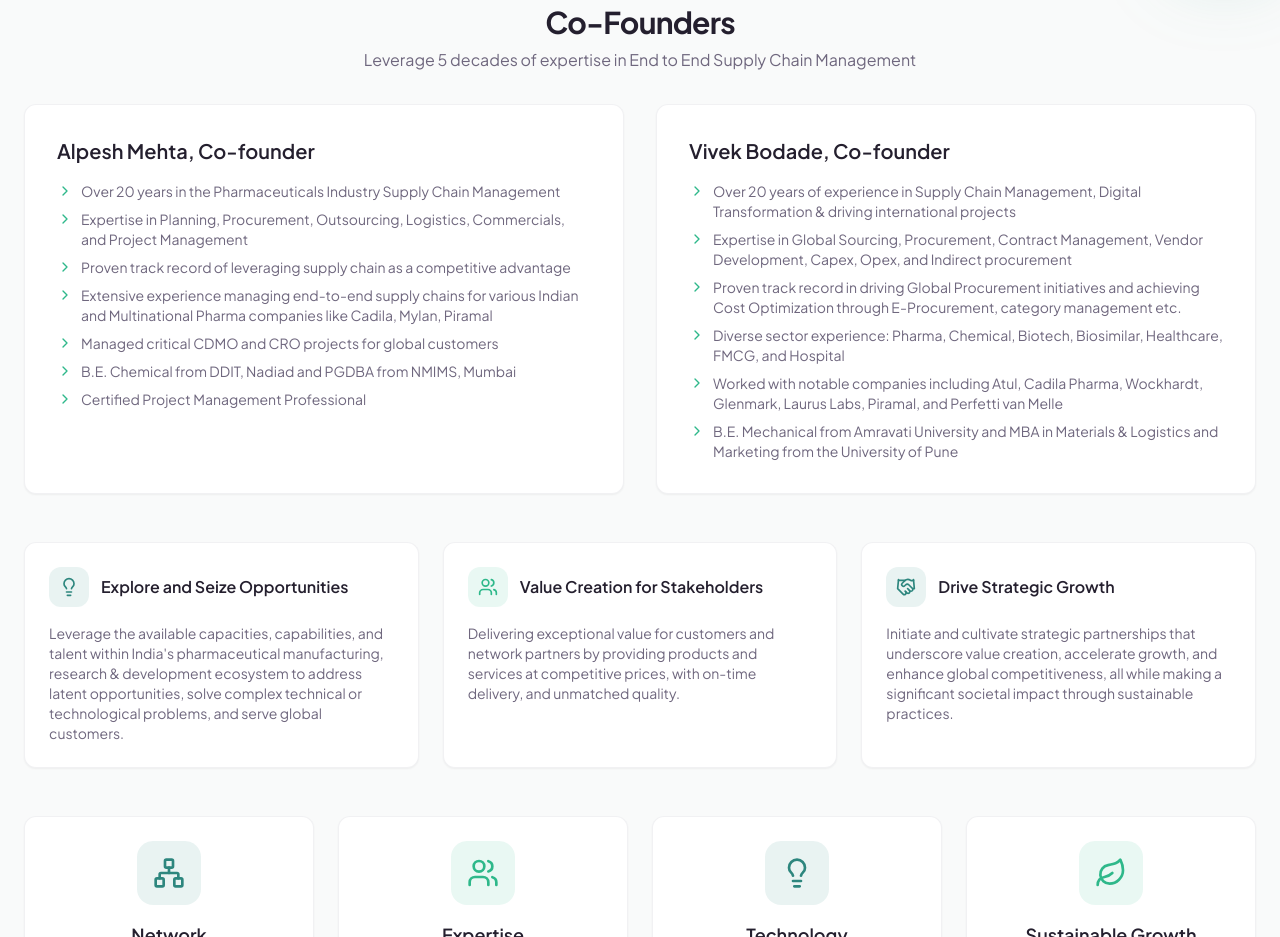
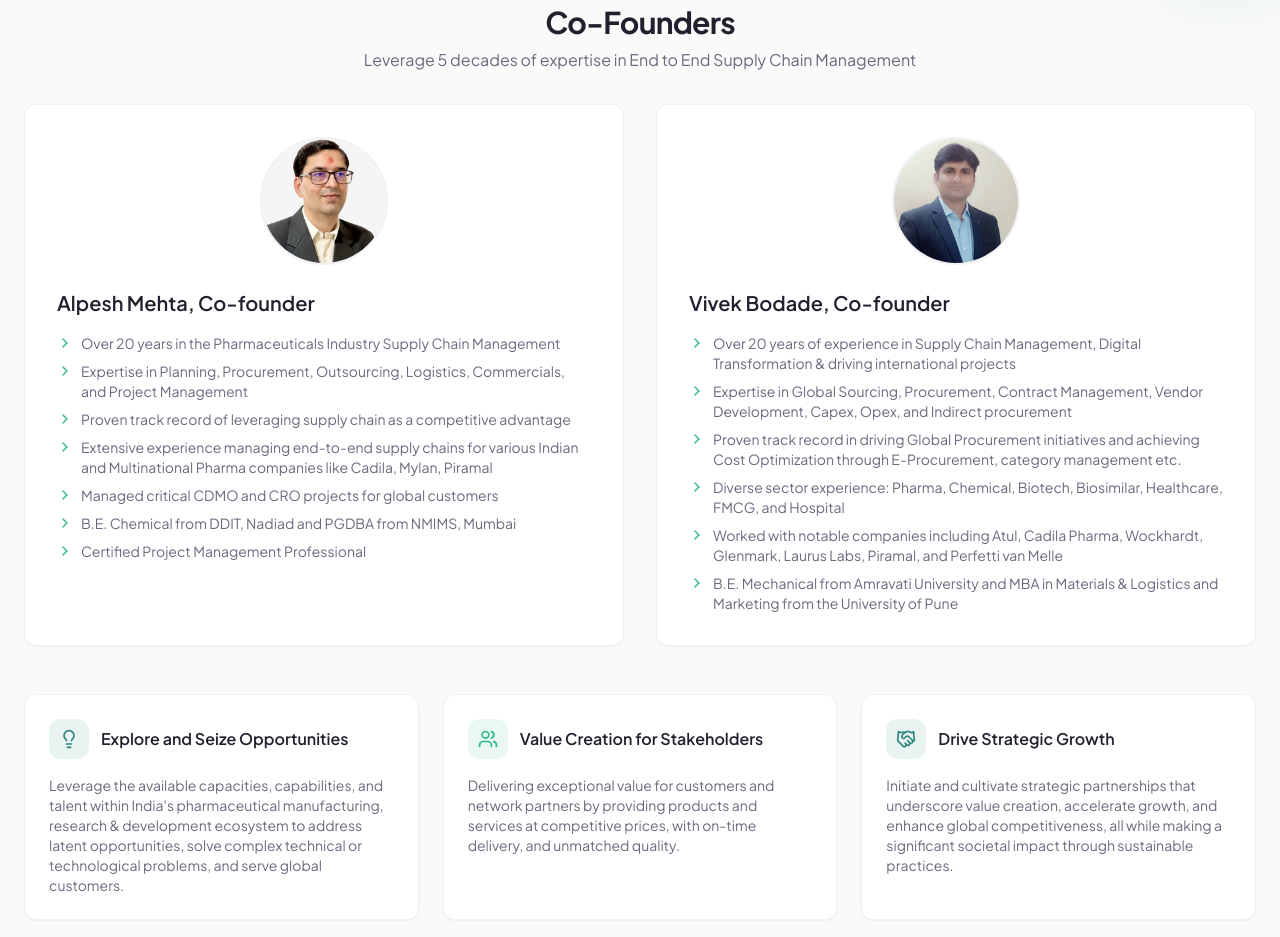
Before and after one commit to stochi0/covenants-landing-page, a Next.js app: page / in a window 1280 px wide. Shown: the part 4340-5277 px from the top of the page. Built offline with nearby package versions, Linux system fonts and the light colour scheme.

Commit message:
feat: add profile images for co-founders Alpesh Mehta and Vivek Bodade

```diff
--- a/app/page.tsx
+++ b/app/page.tsx
@@ -1032,6 +1032,17 @@ export default function Home() {
               <div className="grid md:grid-cols-2 gap-8">
                 <Card className="border-border/50 bg-card">
                   <CardContent className="p-8">
+                    <div className="flex justify-center mb-6">
+                      <div className="relative w-28 h-28 sm:w-32 sm:h-32 rounded-full overflow-hidden border-2 border-border/50 shrink-0">
+                        <Image
+                          src="/alpesh_mehta.jpeg"
+                          alt="Alpesh Mehta, Co-founder"
+                          fill
+                          className="object-cover object-top"
+                          sizes="128px"
+                        />
+                      </div>
+                    </div>
                     <h4 className="text-xl font-semibold text-foreground mb-4">Alpesh Mehta, Co-founder</h4>
                     <ul className="space-y-2 text-sm text-muted-foreground">
                       <li className="flex items-start gap-2">
@@ -1068,6 +1079,17 @@ export default function Home() {
 
                 <Card className="border-border/50 bg-card">
                   <CardContent className="p-8">
+                    <div className="flex justify-center mb-6">
+                      <div className="relative w-28 h-28 sm:w-32 sm:h-32 rounded-full overflow-hidden border-2 border-border/50 shrink-0">
+                        <Image
+                          src="/vivek_bodade.jpeg"
+                          alt="Vivek Bodade, Co-founder"
+                          fill
+                          className="object-cover object-top"
+                          sizes="128px"
+                        />
+                      </div>
+                    </div>
                     <h4 className="text-xl font-semibold text-foreground mb-4">Vivek Bodade, Co-founder</h4>
                     <ul className="space-y-2 text-sm text-muted-foreground">
                       <li className="flex items-start gap-2">
```
Also changed, not shown: public/alpesh_mehta.jpeg (added), public/vivek_bodade.jpeg (added).
